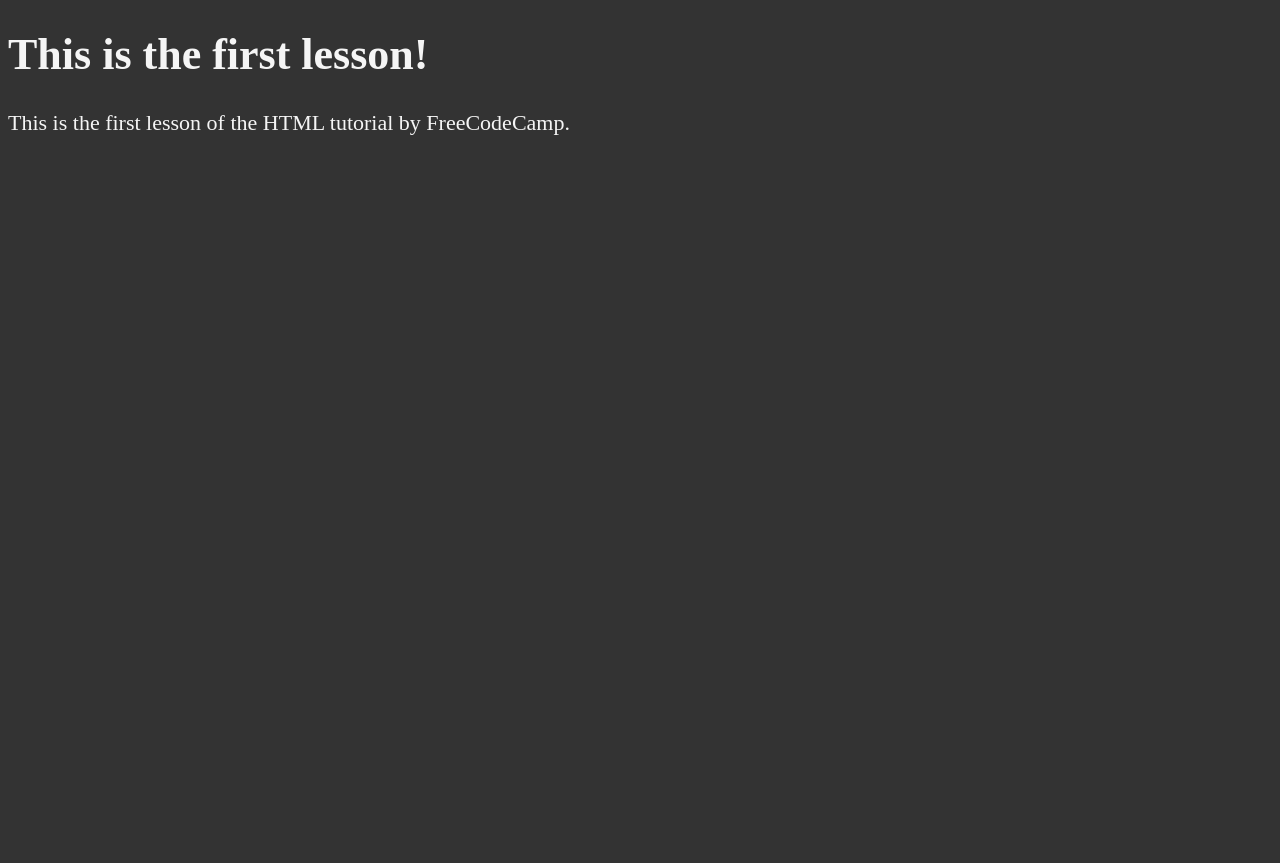
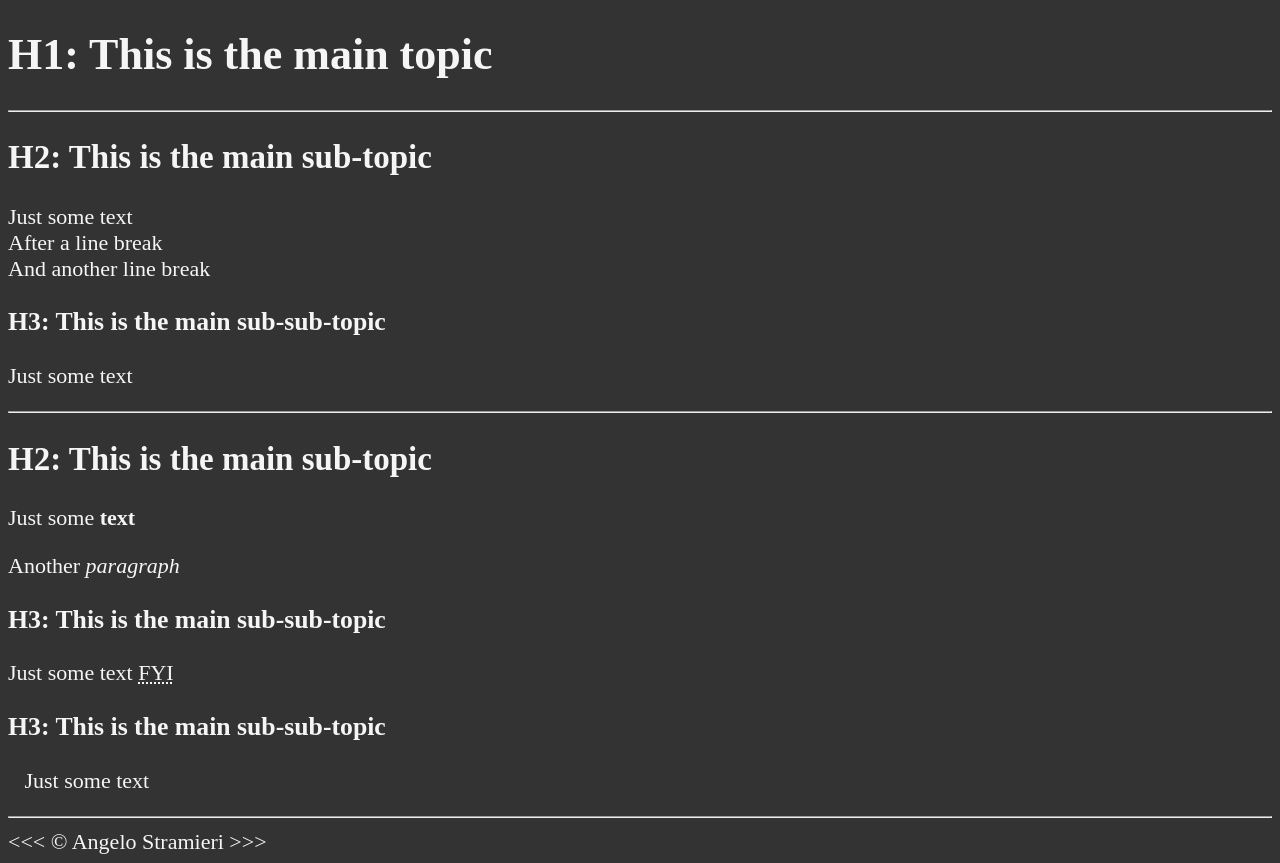
Before and after one commit to astramieri/html-tutorial, a plain HTML site: page lesson_01/index.html in a window 1280 px wide. Before the commit the page ends 800 px from the top, so only its background shows below. Drawn offline with Linux system fonts and the light colour scheme.

Commit message:
Learned inline/block level element difference.

```diff
--- a/lesson_01/index.html
+++ b/lesson_01/index.html
@@ -9,7 +9,34 @@
     <link rel="stylesheet" href="style.css" type="text/css" />
   </head>
   <body>
-    <h1>This is the first lesson!</h1>
-    <p>This is the first lesson of the HTML tutorial by FreeCodeCamp.</p>
+    <h1>H1: This is the main topic</h1>
+
+    <hr />
+
+    <h2>H2: This is the main sub-topic</h2>
+    <p>Just some text <br />After a line break <br />And another line break</p>
+
+    <h3>H3: This is the main sub-sub-topic</h3>
+    <p>Just some text</p>
+    <!-- block level element -->
+
+    <hr />
+
+    <h2>H2: This is the main sub-topic</h2>
+    <p>Just some <strong>text</strong></p>
+    <!-- inline level element -->
+    <p>Another <em>paragraph</em></p>
+    <!-- inline level element -->
+
+    <h3>H3: This is the main sub-sub-topic</h3>
+    <p>Just some text <abbr title="For Your Information">FYI</abbr></p>
+    <h3>H3: This is the main sub-sub-topic</h3>
+    <p>&nbsp;&nbsp; Just some text</p>
+    <!-- html entities -->
+
+    <hr />
+
+    <!-- html entities -->
+    &lt;&lt;&lt; &copy; Angelo Stramieri &gt;&gt;&gt;
   </body>
 </html>
```
